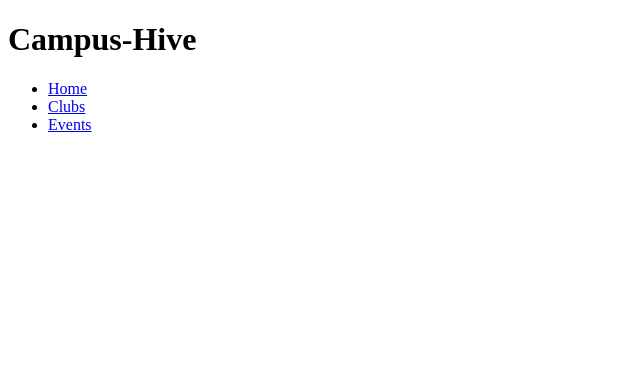
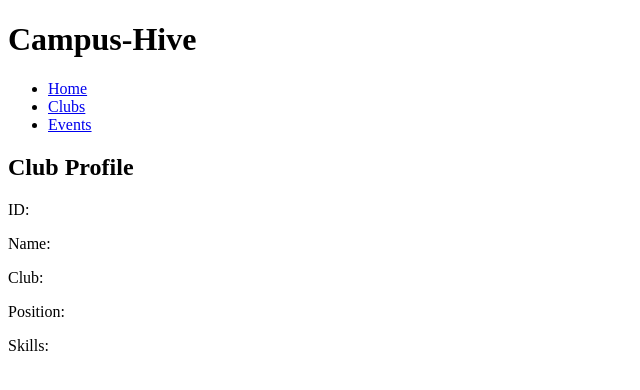
Before and after one commit to arushabind2005-star/Campus-Hive, a website: page profile.html in a window 1280 px wide. Shown: the whole page, without its empty margins (0-640 px from the left). Drawn offline with Linux system fonts and the light colour scheme.

Commit message:
Added HTML Structure

```diff
--- a/profile.html
+++ b/profile.html
@@ -23,7 +23,13 @@
       </ul>
     </nav>
     <main>
+        <h2>Club Profile</h2>
 
+<p>ID: <span id="id"></span></p>
+<p>Name: <span id="name"></span></p>
+<p>Club: <span id="club"></span></p>
+<p>Position: <span id="role"></span></p>
+<p>Skills: <span id="tech"></span></p>
     </main>
   </body>
 </html>
```
